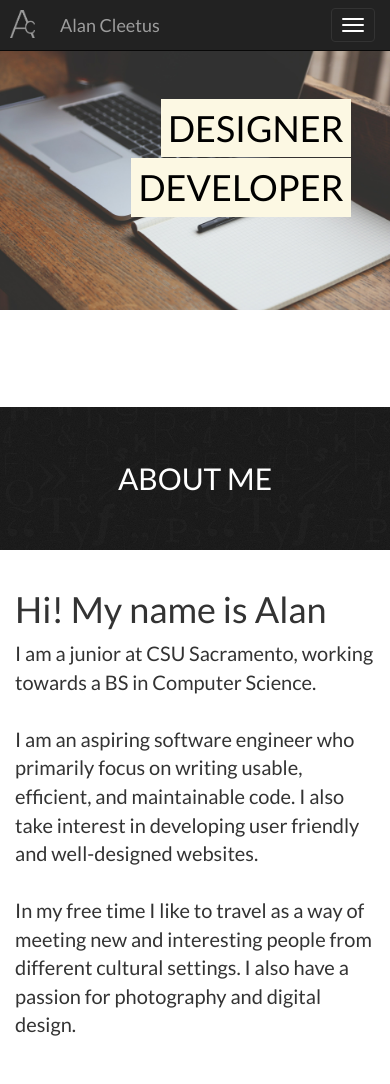
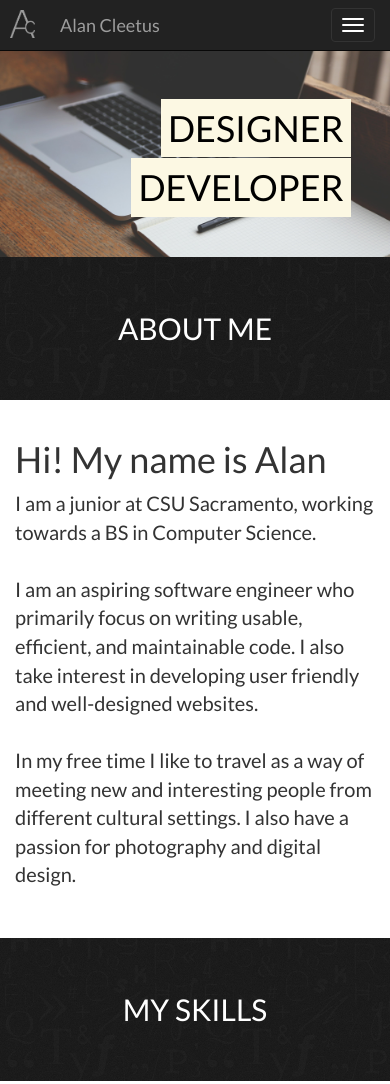
Before and after one commit to alancleetus/alancleetus.github.io, a plain HTML site: page index.html in a window 390 px wide. Shown: the top 1084 px of the page. Drawn offline with nearby package versions, Linux system fonts and the light colour scheme; a script that the page names is missing.

Commit message:
it wasnt working on mobile

```diff
--- a/mystyle.css
+++ b/mystyle.css
@@ -22,11 +22,11 @@ body
 	z-index:-1;
 	position:fixed;
 	margin-bottom:100px;
+	height:200px;
 }
 
 #main
 {
-	margin-top:150px;
 	width:100%;
 	background-color:white;
 	z-index:2;
```
